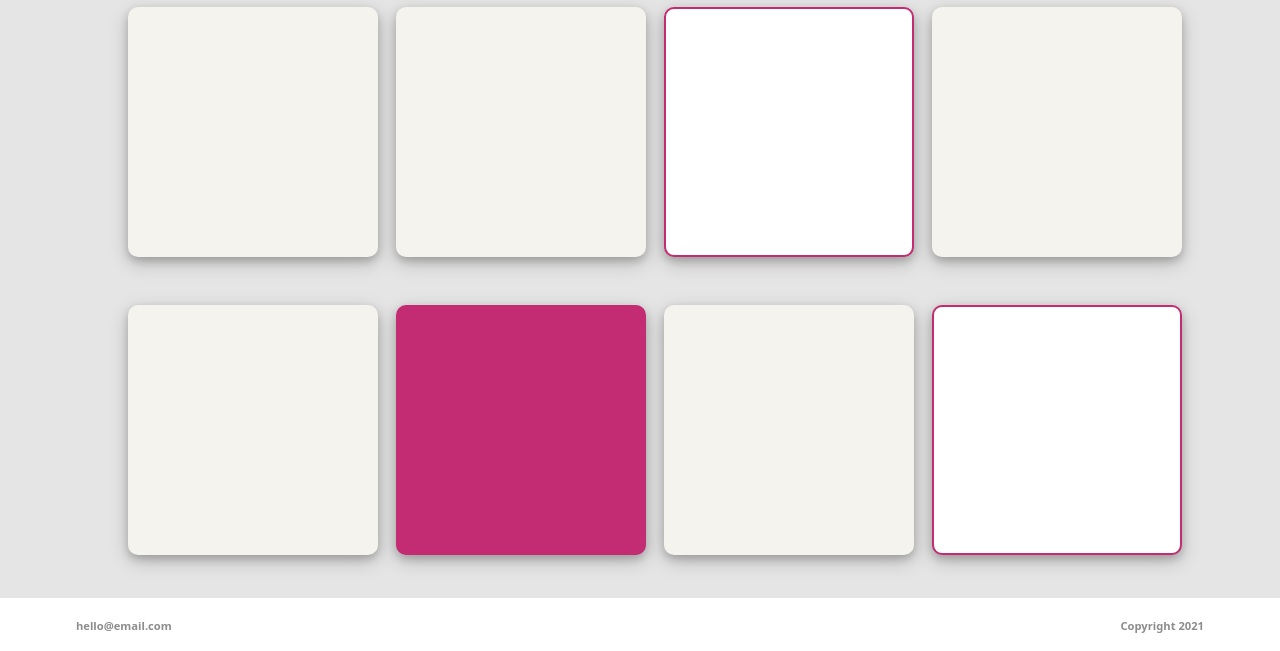
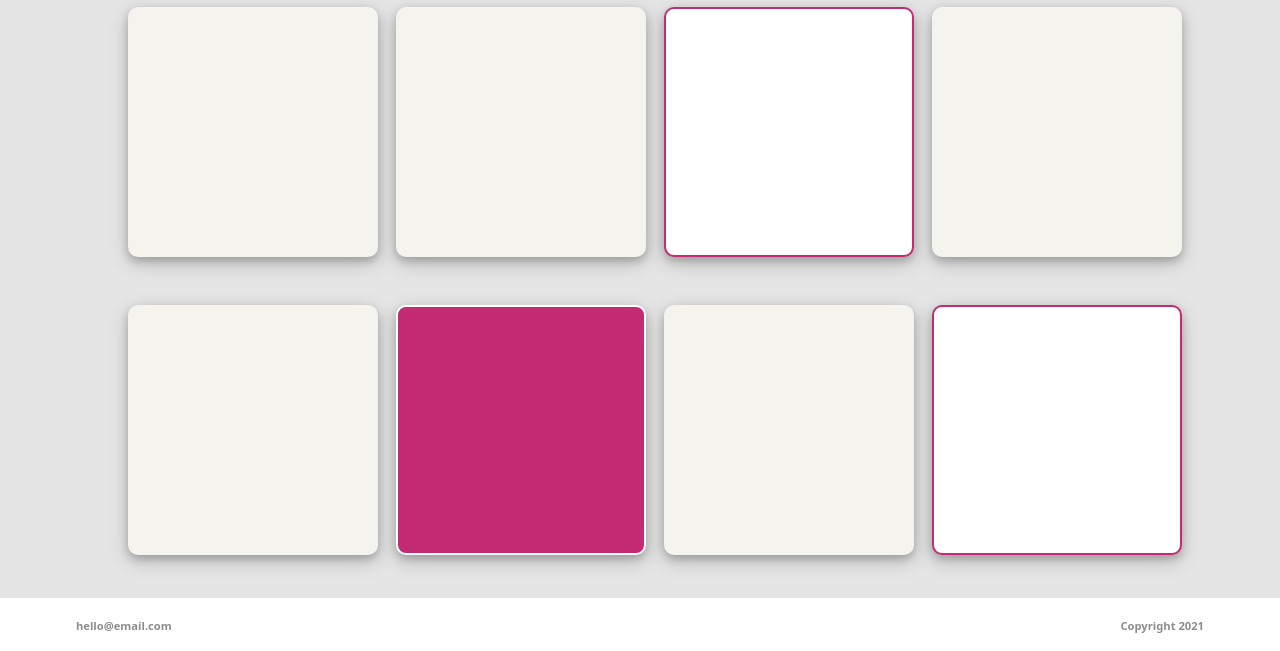
Before and after one commit to Amplect/lise-celine-jorstad-css-frameworks-ma1, a plain HTML site: page index.html in a window 1280 px wide. Shown: the part 149-800 px from the top of the page. Drawn offline with nearby package versions, Linux system fonts and the light colour scheme.

Commit message:
Add files via upload

```diff
--- a/sass/partials/_squares.scss
+++ b/sass/partials/_squares.scss
@@ -28,6 +28,7 @@
 
     &--pink {
       @extend .squares__item;
+      border: 2px solid getColor(white);
       background: getColor(primary);
     }
   }
```
Also changed, not shown: css/style.css, 1 other file.
